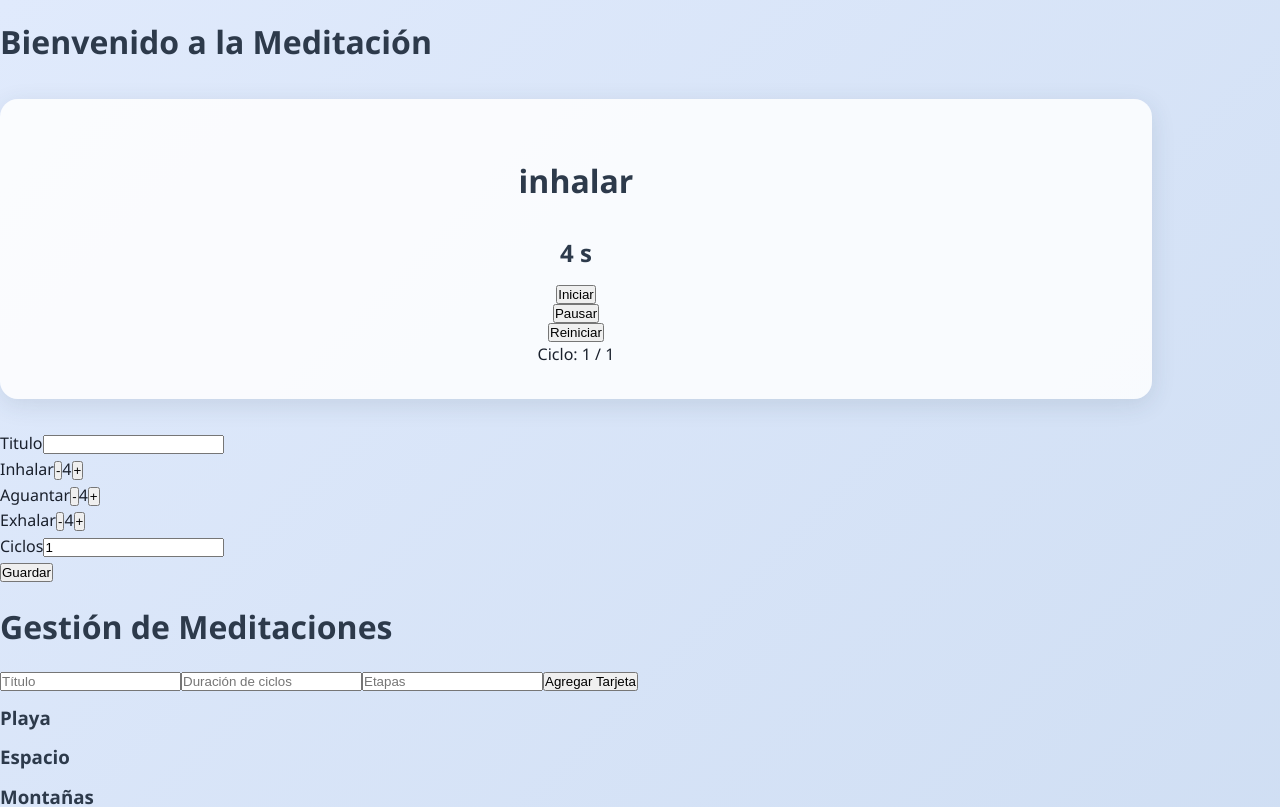
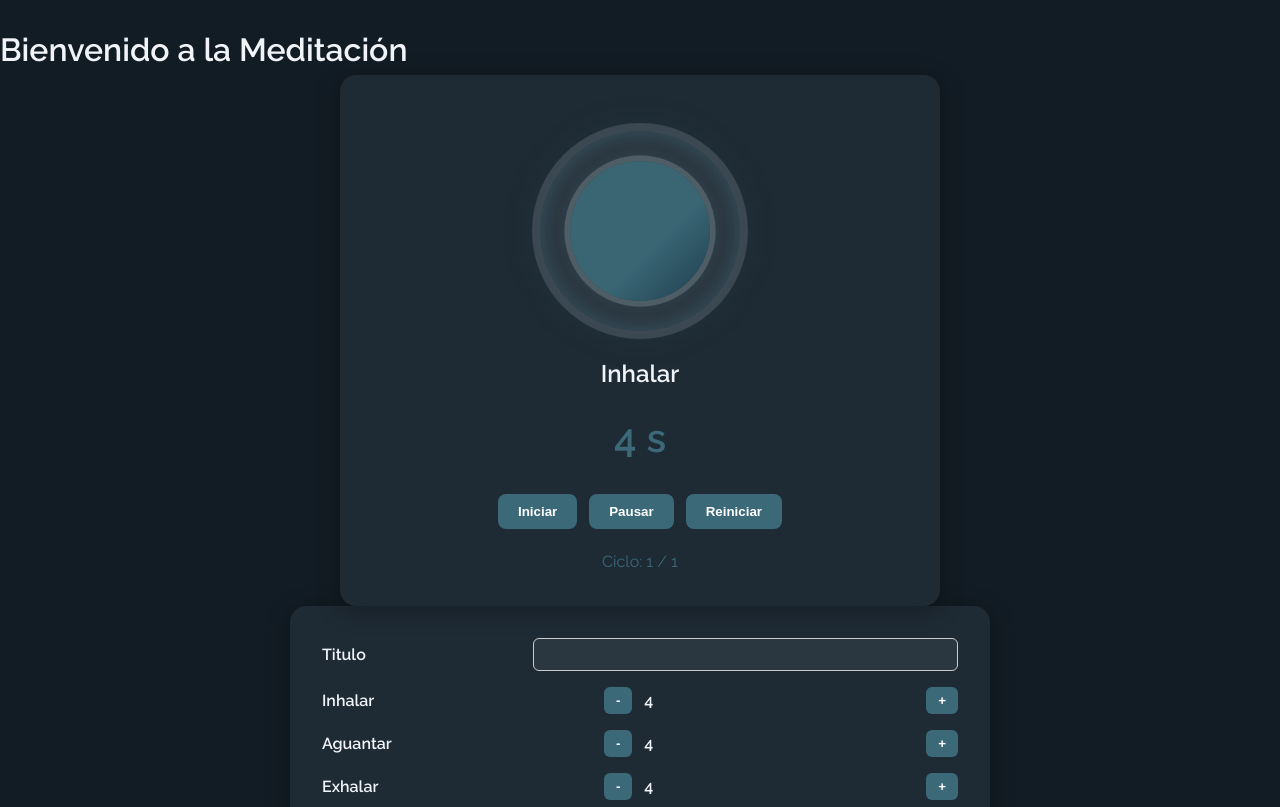
Before and after one commit to castellarosantiago/Programacion3, a React (Create React App) app in the folder Proyecto-Final-Prog3/frontend/: page / in a window 1280 px wide. Shown: the top 807 px of the page. Built offline with nearby package versions, Linux system fonts and the light colour scheme.

Commit message:
front de personalizacion y contador

```diff
--- a/Proyecto-Final-Prog3/frontend/src/components/inicio/ContadorMeditador.jsx
+++ b/Proyecto-Final-Prog3/frontend/src/components/inicio/ContadorMeditador.jsx
@@ -1,9 +1,9 @@
 import React, { useState, useEffect, useRef } from 'react';
-
+import '../../styles/contadorMeditador.css';
 const fases = ['inhalar', 'aguantar', 'exhalar'];
 
-const ContadorMeditador = ({ duracion }) => {
-  // Usar ref para siempre tener el valor más reciente de duracion
+const ContadorMeditador = ({ duracion/*, backgroundImage */ }) => {
+  // usar ref para siempre tener el valor mas reciente de duracion
   const duracionRef = useRef(duracion);
   useEffect(() => { duracionRef.current = duracion; }, [duracion]);
 
@@ -11,13 +11,15 @@ const ContadorMeditador = ({ duracion }) => {
   const [tiempoRestante, setTiempoRestante] = useState(duracion.inhalar);
   const [ciclo, setCiclo] = useState(1);
   const [activo, setActivo] = useState(false);
+  const [animar, setAnimar] = useState(false);
 
-  // Sincronizar tiempoRestante si cambian los parámetros y no está activo
+  // sincronizar tiempoRestante si cambian los parametros y no esta activo
   useEffect(() => {
     if (!activo) {
       setEstado('inhalar');
       setTiempoRestante(duracion.inhalar);
       setCiclo(1);
+      setAnimar(false);
     }
   }, [duracion, activo]);
 
@@ -26,21 +28,22 @@ const ContadorMeditador = ({ duracion }) => {
     let intervalo = setInterval(() => {
       setTiempoRestante(prev => {
         if (prev > 1) return prev - 1;
-        // Cambio de fase
+        //cambio de fase
         let idx = fases.indexOf(estado);
         if (idx < 2) {
-          // Siguiente fase
+          //siguiente fase
           const siguiente = fases[idx + 1];
           setEstado(siguiente);
           setTiempoRestante(duracionRef.current[siguiente]);
         } else {
-          // Fin de ciclo
+          //fin de ciclo
           if (ciclo < duracionRef.current.ciclos) {
             setEstado('inhalar');
             setTiempoRestante(duracionRef.current.inhalar);
             setCiclo(ciclo + 1);
           } else {
             setActivo(false);
+            setAnimar(false);
           }
         }
         return 0;
@@ -54,25 +57,49 @@ const ContadorMeditador = ({ duracion }) => {
     setEstado('inhalar');
     setTiempoRestante(duracion.inhalar);
     setCiclo(1);
+    setAnimar(true);
   };
 
-  const pausarMeditacion = () => setActivo(false);
+  const pausarMeditacion = () => {
+    setActivo(false);
+    setAnimar(false);
+  };
 
   const reiniciarMeditacion = () => {
     setActivo(false);
     setEstado('inhalar');
     setTiempoRestante(duracion.inhalar);
-    setCiclo(1);
+    setCiclo(1)
+    setAnimar(false);
   };
 
-  return (
-    <div className="contador-meditador">
-      <h1>{estado}</h1>
-      <h2>{tiempoRestante} s</h2>
-      <button onClick={iniciarMeditacion}>Iniciar</button>
-      <button onClick={pausarMeditacion}>Pausar</button>
-      <button onClick={reiniciarMeditacion}>Reiniciar</button>
-      <p>Ciclo: {ciclo} / {duracion.ciclos}</p>
+
+   return (
+    /*<div className="contador-wrapper"   style={{
+    backgroundImage: backgroundImage ? `url(${backgroundImage})` : 'none',
+    backgroundSize: 'cover',
+    backgroundPosition: 'center',
+    backgroundRepeat: 'no-repeat'
+  }}>*/
+    //etiqueta a futuro para el fondo que traemos de base de datos
+    <div className="contador-wrapper">
+      <div className="contador-meditador">
+        <div className="breath-circle-container">
+          <div className="breath-circle-bg" />
+          <div
+            className={`breath-circle ${animar ? estado : ''}`}
+            style={animar ? { animationDuration: `${duracion[estado]}s` } : {}}
+          />
+        </div>
+        <div className="estado">{estado}</div>
+        <div className="counter">{tiempoRestante} s</div>
+        <div className="controls">
+          <button className="button" onClick={iniciarMeditacion}>Iniciar</button>
+          <button className="button" onClick={pausarMeditacion}>Pausar</button>
+          <button className="button" onClick={reiniciarMeditacion}>Reiniciar</button>
+        </div>
+        <p className="ciclo">Ciclo: {ciclo} / {duracion.ciclos}</p>
+      </div>
     </div>
   );
 };
--- a/Proyecto-Final-Prog3/frontend/src/components/inicio/Inicio.jsx
+++ b/Proyecto-Final-Prog3/frontend/src/components/inicio/Inicio.jsx
@@ -25,6 +25,7 @@ const Inicio = () => {
   return (
     <div>
       <h1>Bienvenido a la Meditación</h1>
+      {/*<ContadorMeditador duracion={personalizacion} backgroundImage={fondoDesdeDB} /> */}
       <ContadorMeditador duracion={personalizacion} imagenFondo={null} />
       <Personalizacion  personalizacion={personalizacion} onChange={handlePersonalizacionChange}/>
       <TarjetasMeditacion/>
--- a/Proyecto-Final-Prog3/frontend/src/components/inicio/Personalizacion.jsx
+++ b/Proyecto-Final-Prog3/frontend/src/components/inicio/Personalizacion.jsx
@@ -1,5 +1,5 @@
 import React from 'react';
-
+import '../../styles/personalizacion.css'
 function Personalizacion({ personalizacion, onChange }) {
   // Desestructuramos los valores actuales
   const { inhalar, aguantar, exhalar, ciclos, titulo } = personalizacion;
--- a/Proyecto-Final-Prog3/frontend/src/index.css
+++ b/Proyecto-Final-Prog3/frontend/src/index.css
@@ -1,122 +1,27 @@
-body {
-    font-family: 'Segoe UI', Arial, sans-serif;
-    background: linear-gradient(135deg, #e0eafc 0%, #cfdef3 100%);
-    margin: 0;
-    padding: 0;
-    min-height: 100vh;
+@import url('https://fonts.googleapis.com/css2?family=Raleway:wght@400;600&display=swap');
+
+:root {
+  --color-fondo: #121c24;
+  --color-primario: #3b6978;
+  --color-secundario: #204051;
+  --color-texto: #f0f4f8;
+  --color-panel: #1e2a34;
+  --sombra-suave: 0 4px 24px rgba(0, 0, 0, 0.3);
 }
 
-h1, h2, h3 {
-    color: #2d3a4b;
-    margin: 0.5em 0;
+* {
+  box-sizing: border-box;
 }
 
-.container {
-    display: flex;
-    flex-direction: column;
-    align-items: center;
-    justify-content: center;
-    min-height: 100vh;
+body {
+  margin: 0;
+  font-family: 'Raleway', sans-serif;
+  background-color: var(--color-fondo);
+  color: var(--color-texto);
+  display: flex;
+  flex-direction: column;
+  align-items: center;
+  padding: 24px;
+  gap: 48px;
+  min-height: 100vh;
 }
-
-.contador-meditador {
-    position: relative;
-    background: rgba(255,255,255,0.85);
-    border-radius: 18px;
-    box-shadow: 0 6px 24px rgba(44, 62, 80, 0.12);
-    padding: 40px 32px 32px 32px;
-    margin: 32px 0;
-    display: flex;
-    flex-direction: column;
-    align-items: center;
-    min-width: 320px;
-    max-width: 90vw;
-}
-
-.counter {
-    font-size: 64px;
-    color: #3b6978;
-    margin: 24px 0;
-    font-weight: 600;
-    letter-spacing: 2px;
-}
-
-.estado {
-    font-size: 32px;
-    color: #204051;
-    margin-bottom: 12px;
-    text-transform: capitalize;
-    font-weight: 500;
-}
-
-.button {
-    background-color: #3b6978;
-    color: #fff;
-    border: none;
-    padding: 12px 28px;
-    font-size: 18px;
-    margin: 8px 6px;
-    cursor: pointer;
-    border-radius: 6px;
-    transition: background 0.2s, transform 0.1s;
-    box-shadow: 0 2px 8px rgba(44, 62, 80, 0.08);
-}
-
-.button:hover, .button:focus {
-    background: #204051;
-    transform: translateY(-2px) scale(1.03);
-    outline: none;
-}
-
-.image-background {
-    position: absolute;
-    top: 0;
-    left: 0;
-    width: 100%;
-    height: 100%;
-    z-index: -1;
-    object-fit: cover;
-    opacity: 0.45;
-    border-radius: 18px;
-}
-
-.card {
-    background-color: #fff;
-    border-radius: 12px;
-    box-shadow: 0 4px 16px rgba(44, 62, 80, 0.10);
-    padding: 24px;
-    margin: 16px;
-    width: 320px;
-    text-align: center;
-    transition: box-shadow 0.2s;
-}
-
-.card:hover {
-    box-shadow: 0 8px 32px rgba(44, 62, 80, 0.16);
-}
-
-.card-title {
-    font-size: 22px;
-    margin-bottom: 8px;
-    color: #3b6978;
-    font-weight: 600;
-}
-
-.card-params {
-    font-size: 16px;
-    color: #6c7a89;
-    margin-bottom: 4px;
-}
-
-@media (max-width: 600px) {
-    .contador-meditador, .card {
-        min-width: 90vw;
-        padding: 18px 8px;
-    }
-    .counter {
-        font-size: 40px;
-    }
-    .estado {
-        font-size: 22px;
-    }
-}
--- /dev/null
+++ b/Proyecto-Final-Prog3/frontend/src/styles/contadorMeditador.css
@@ -0,0 +1,121 @@
+.contador-wrapper {
+  width: 100vw;
+  display: flex;
+  justify-content: center;
+}
+
+.contador-meditador {
+  width: 100%;
+  max-width: 600px;
+  text-align: center;
+  background: var(--color-panel);
+  padding: 32px;
+  border-radius: 16px;
+  box-shadow: var(--sombra-suave);
+  box-sizing: border-box;
+  margin: 0 auto;
+}
+
+.breath-circle-container {
+  position: relative;
+  width: 200px;
+  height: 200px;
+  margin: 24px auto;
+  z-index: 2;
+}
+
+.breath-circle-bg {
+  position: absolute;
+  inset: 0;
+  border-radius: 50%;
+  background: radial-gradient(circle, #ffffff10 60%, var(--color-primario) 100%);
+  box-shadow: 0 0 32px 8px #3b697822, 0 0 0 8px #ffffff22;
+  z-index: 1;
+}
+
+.breath-circle {
+  position: absolute;
+  inset: 0;
+  border-radius: 50%;
+  background: linear-gradient(135deg, var(--color-primario) 60%, var(--color-secundario) 100%);
+  box-shadow: 0 0 32px 8px #3b697844, 0 0 0 8px #ffffff33;
+  opacity: 0.95;
+  z-index: 2;
+  transform: scale(0.7);
+  will-change: transform;
+}
+
+.breath-circle.inhalar {
+  animation-name: anim-inhalar;
+  animation-timing-function: ease-in-out;
+  animation-fill-mode: forwards;
+}
+
+.breath-circle.aguantar {
+  animation-name: anim-aguantar;
+  animation-timing-function: ease-in-out;
+  animation-fill-mode: forwards;
+}
+
+.breath-circle.exhalar {
+  animation-name: anim-exhalar;
+  animation-timing-function: ease-in-out;
+  animation-fill-mode: forwards;
+}
+
+@keyframes anim-inhalar {
+  0% { transform: scale(0.7); }
+  100% { transform: scale(1.2); }
+}
+
+@keyframes anim-aguantar {
+  0%, 100% { transform: scale(1.2); }
+}
+
+@keyframes anim-exhalar {
+  0% { transform: scale(1.2); }
+  100% { transform: scale(0.7); }
+}
+
+.estado {
+  font-size: 1.5rem;
+  font-weight: 600;
+  margin-top: 20px;
+  text-transform: capitalize;
+}
+
+.counter {
+  font-size: 2.5rem;
+  font-weight: bold;
+  color: var(--color-primario);
+  margin-top: 12px;
+}
+
+.controls {
+  display: flex;
+  justify-content: center;
+  flex-wrap: wrap;
+  gap: 12px;
+  margin-top: 24px;
+}
+
+.button {
+  padding: 10px 20px;
+  background-color: var(--color-primario);
+  color: white;
+  border: none;
+  border-radius: 8px;
+  cursor: pointer;
+  font-weight: bold;
+  transition: background 0.3s ease;
+}
+
+.button:hover {
+  background-color: var(--color-secundario);
+}
+
+.ciclo {
+  margin-top: 20px;
+  color: var(--color-primario);
+  font-weight: 500;
+}
--- /dev/null
+++ b/Proyecto-Final-Prog3/frontend/src/styles/personalizacion.css
@@ -0,0 +1,61 @@
+.personalizacion {
+  background: var(--color-panel);
+  padding: 32px;
+  border-radius: 16px;
+  box-shadow: var(--sombra-suave);
+  width: 90%;
+  max-width: 700px;
+  font-family: 'Raleway', sans-serif;
+  display: flex;
+  flex-direction: column;
+  align-items: center;
+  margin: 0 auto;
+  gap: 24px;
+  color: var(--color-texto);
+}
+
+.personalizacion-campos {
+  display: flex;
+  flex-direction: column;
+  gap: 16px;
+  width: 100%;
+}
+
+.personalizacion-campos > div {
+  display: flex;
+  align-items: center;
+  justify-content: space-between;
+  gap: 12px;
+  flex-wrap: wrap;
+}
+
+.personalizacion span {
+  font-weight: 600;
+  flex: 1;
+  min-width: 100px;
+}
+
+.personalizacion input[type="text"],
+.personalizacion input[type="number"] {
+  flex: 2;
+  padding: 8px 12px;
+  border: 1px solid #ccc;
+  border-radius: 6px;
+  background-color: #ffffff0f;
+  color: var(--color-texto);
+}
+
+.personalizacion button {
+  padding: 6px 12px;
+  font-weight: bold;
+  background-color: var(--color-primario);
+  color: white;
+  border: none;
+  border-radius: 6px;
+  cursor: pointer;
+  transition: background 0.3s ease;
+}
+
+.personalizacion button:hover {
+  background-color: var(--color-secundario);
+}
```
Also changed, not shown: Proyecto-Final-Prog3/frontend/package.json (+10 -10 lines), 2 other files (tests, documents, lock files or other folders).
